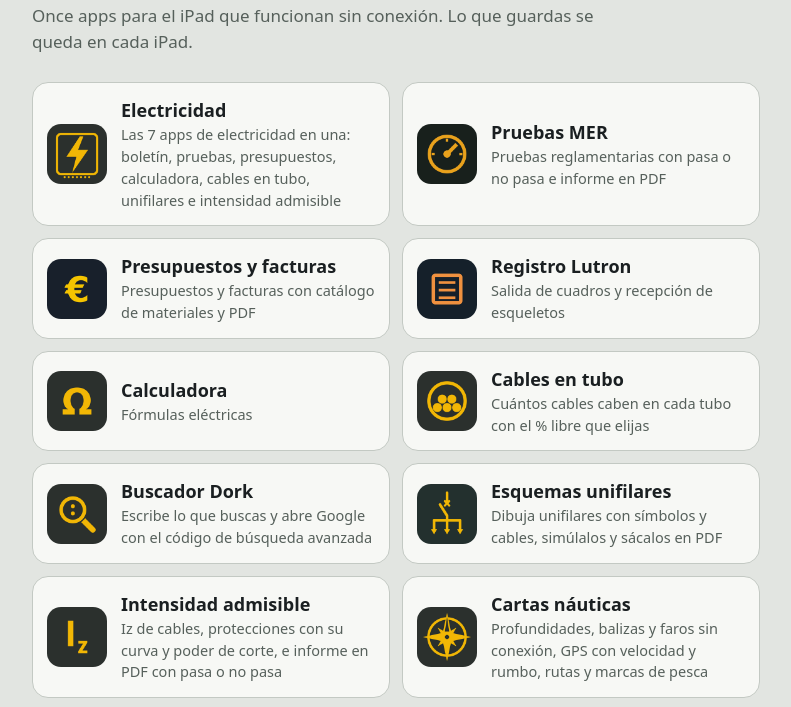
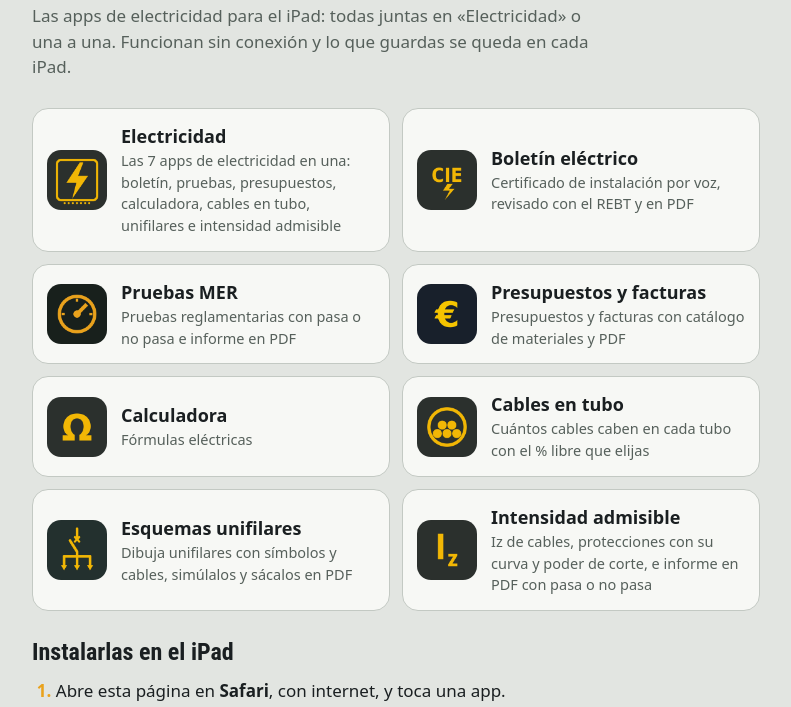
Before and after one commit to jimmytrademarck/All-repositories, a plain HTML site: page index.html in a window 1280 px wide. Shown: the part 68-775 px from the top of the page, without its empty margins (244-1035 px from the left). Drawn offline with Linux system fonts and the light colour scheme.

Commit message:
Apps del taller: solo las apps de electricidad en la página
Quitadas de la página Registro Lutron, Buscador Dork y Cartas náuticas.
Sus carpetas siguen, así que los iconos ya instalados siguen funcionando.
Electricidad va primero y las 7 sueltas en el mismo orden que dentro de ella.

Co-Authored-By: Claude Opus 5.5 <noreply@anthropic.com>
Claude-Session: https://claude.ai/code/session_01FmUqShzq5kAdjRMG2K9MbG

```diff
--- a/index.html
+++ b/index.html
@@ -4,7 +4,7 @@
 <meta charset="utf-8">
 <meta name="viewport" content="width=device-width,initial-scale=1,viewport-fit=cover">
 <title>Apps del taller</title>
-<meta name="description" content="Electricidad (las 7 apps de electricidad en una), Pruebas MER, Presupuestos, Registro Cuadros Lutron, Calculadora, Cables en tubo, Buscador Dork, Esquemas unifilares, Intensidad admisible, Cartas náuticas y Boletín eléctrico: apps que funcionan sin conexión en el iPad.">
+<meta name="description" content="Apps de electricidad para el iPad: Electricidad (las 7 en una), Boletín eléctrico, Pruebas MER, Presupuestos y facturas, Calculadora, Cables en tubo, Esquemas unifilares e Intensidad admisible.">
 <meta name="theme-color" content="#E2E5E1">
 <style>
 /* Layout: una columna estrecha; tarjetas de app arriba y pasos de instalación debajo */
@@ -47,21 +47,18 @@ if ('serviceWorker' in navigator && (location.protocol === 'https:' || location.
 <div class="wrap">
   <header>
     <h1>Apps del taller</h1>
-    <p class="lede">Once apps para el iPad que funcionan sin conexión. Lo que guardas se queda en cada iPad.</p>
+    <p class="lede">Las apps de electricidad para el iPad: todas juntas en «Electricidad» o una a una. Funcionan sin conexión y lo que guardas se queda en cada iPad.</p>
   </header>
 
   <nav class="apps" aria-label="Apps">
     <a class="app" href="electricidad/"><img src="electricidad/icon-192.png" alt=""><div><b>Electricidad</b><span>Las 7 apps de electricidad en una: boletín, pruebas, presupuestos, calculadora, cables en tubo, unifilares e intensidad admisible</span></div></a>
+    <a class="app" href="boletin/"><img src="boletin/icon-192.png" alt=""><div><b>Boletín eléctrico</b><span>Certificado de instalación por voz, revisado con el REBT y en PDF</span></div></a>
     <a class="app" href="pruebas-mer/"><img src="pruebas-mer/icon-192.png" alt=""><div><b>Pruebas MER</b><span>Pruebas reglamentarias con pasa o no pasa e informe en PDF</span></div></a>
     <a class="app" href="presupuestos/"><img src="presupuestos/icon-192.png" alt=""><div><b>Presupuestos y facturas</b><span>Presupuestos y facturas con catálogo de materiales y PDF</span></div></a>
-    <a class="app" href="registro-lutron/"><img src="registro-lutron/icon-192.png" alt=""><div><b>Registro Lutron</b><span>Salida de cuadros y recepción de esqueletos</span></div></a>
     <a class="app" href="calculadora/"><img src="calculadora/icon-192.png" alt=""><div><b>Calculadora</b><span>Fórmulas eléctricas</span></div></a>
     <a class="app" href="cables-tubo/"><img src="cables-tubo/icon-192.png" alt=""><div><b>Cables en tubo</b><span>Cuántos cables caben en cada tubo con el % libre que elijas</span></div></a>
-    <a class="app" href="dorks/"><img src="dorks/icon-192.png" alt=""><div><b>Buscador Dork</b><span>Escribe lo que buscas y abre Google con el código de búsqueda avanzada</span></div></a>
     <a class="app" href="unifilar/"><img src="unifilar/icon-192.png" alt=""><div><b>Esquemas unifilares</b><span>Dibuja unifilares con símbolos y cables, simúlalos y sácalos en PDF</span></div></a>
     <a class="app" href="iz-rebt/"><img src="iz-rebt/icon-192.png" alt=""><div><b>Intensidad admisible</b><span>Iz de cables, protecciones con su curva y poder de corte, e informe en PDF con pasa o no pasa</span></div></a>
-    <a class="app" href="cartas-nauticas/"><img src="cartas-nauticas/icon-192.png" alt=""><div><b>Cartas náuticas</b><span>Profundidades, balizas y faros sin conexión, GPS con velocidad y rumbo, rutas y marcas de pesca</span></div></a>
-    <a class="app" href="boletin/"><img src="boletin/icon-192.png" alt=""><div><b>Boletín eléctrico</b><span>Certificado de instalación por voz, revisado con el REBT y en PDF</span></div></a>
   </nav>
 
   <section aria-labelledby="h-inst">
```
Also changed, not shown: sw.js (+1 -1 lines).
